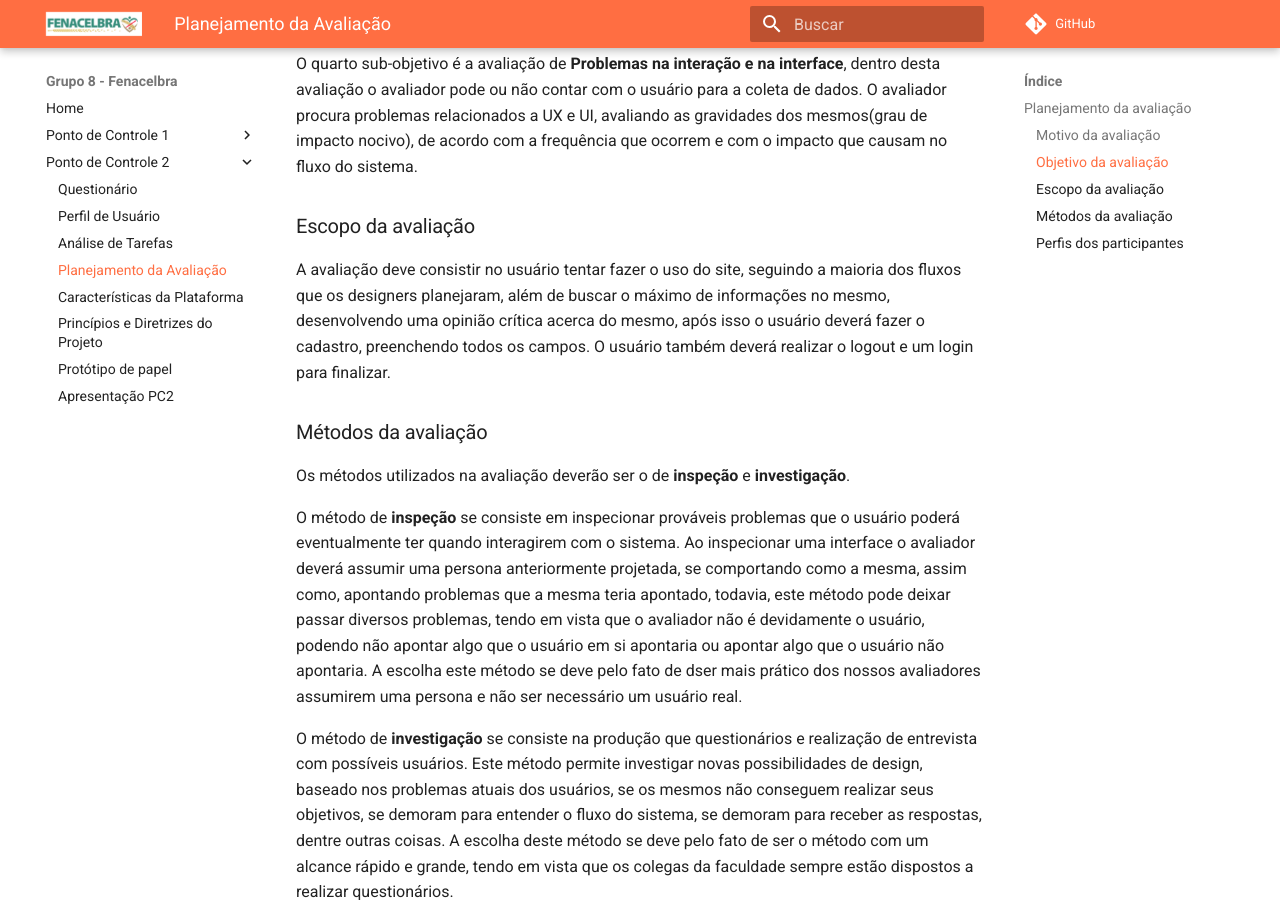
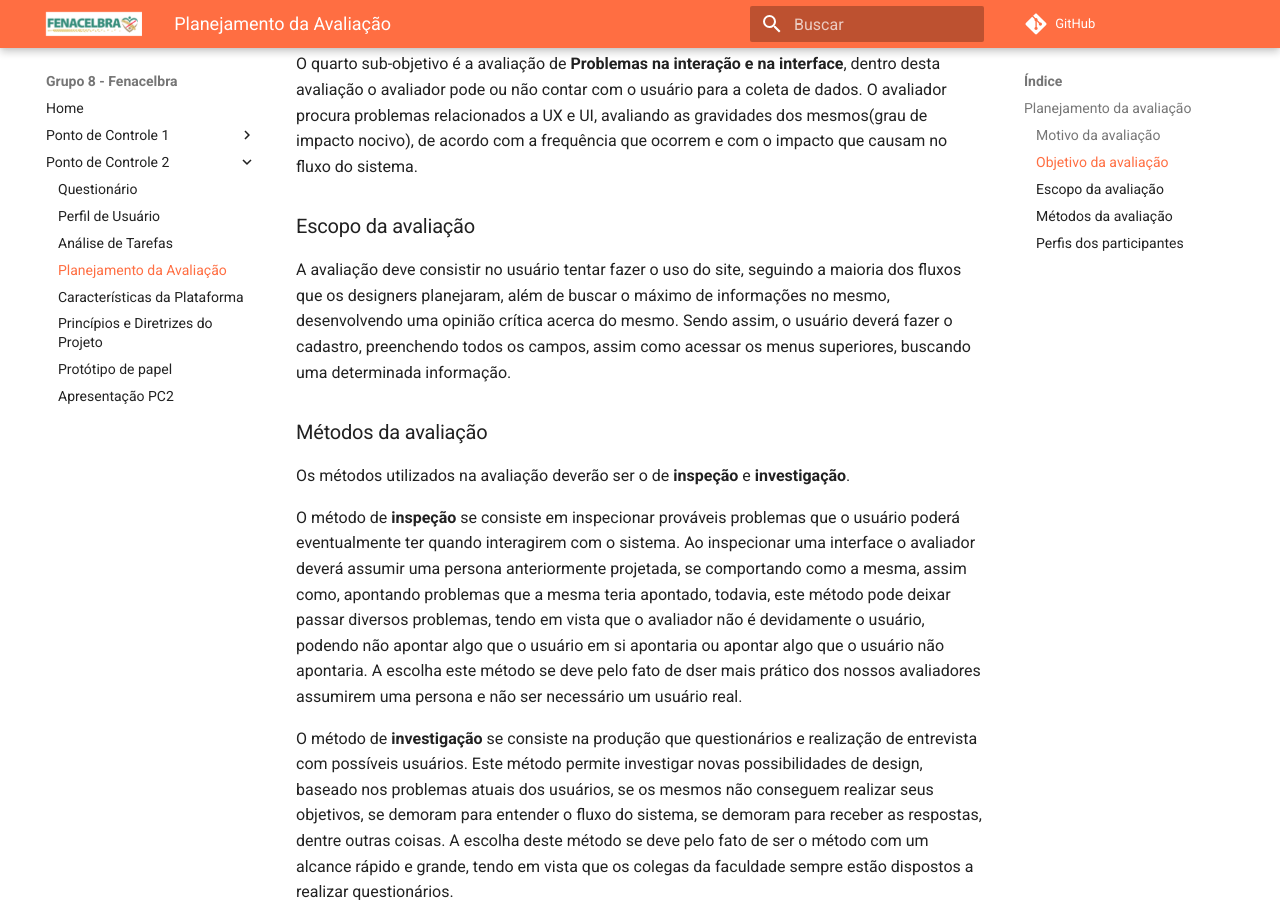
Before and after one commit to Interacao-Humano-Computador/2019.2-FENALCEBRA, an MkDocs documentation site: the page built from docs/ponto_de_controle_2/planejamento_avaliacao.md, in a window 1280 px wide and 900 px high, scrolled down 1583 px. Built offline with MkDocs 1.6.1 and Material for MkDocs 9.7.7, drawn with Linux system fonts in a browser that asks for light colours; comment, search, counter and statistics services are not loaded.

Commit message:
Melhora na qualidade do planejamento da avaliação

```diff
--- a/docs/ponto_de_controle_2/planejamento_avaliacao.md
+++ b/docs/ponto_de_controle_2/planejamento_avaliacao.md
@@ -24,7 +24,7 @@ O quarto sub-objetivo é a avaliação de **Problemas na interação e na interf
 
 ### Escopo da avaliação
 
-A avaliação deve consistir no usuário tentar fazer o uso do site, seguindo a maioria dos fluxos que os designers planejaram, além de buscar o máximo de informações no mesmo, desenvolvendo uma opinião crítica acerca do mesmo, após isso o usuário deverá fazer o cadastro, preenchendo todos os campos. O usuário também deverá realizar o logout e um login para finalizar.
+A avaliação deve consistir no usuário tentar fazer o uso do site, seguindo a maioria dos fluxos que os designers planejaram, além de buscar o máximo de informações no mesmo, desenvolvendo uma opinião crítica acerca do mesmo. Sendo assim, o usuário deverá fazer o cadastro, preenchendo todos os campos, assim como acessar os menus superiores, buscando uma determinada informação.
 
 ### Métodos da avaliação
 
```
